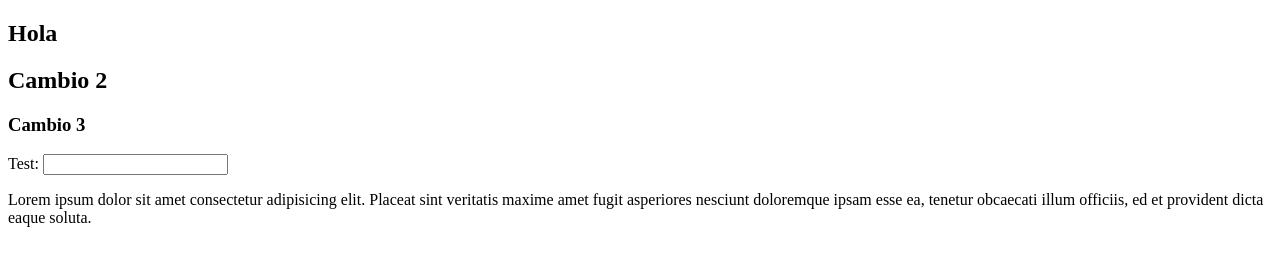
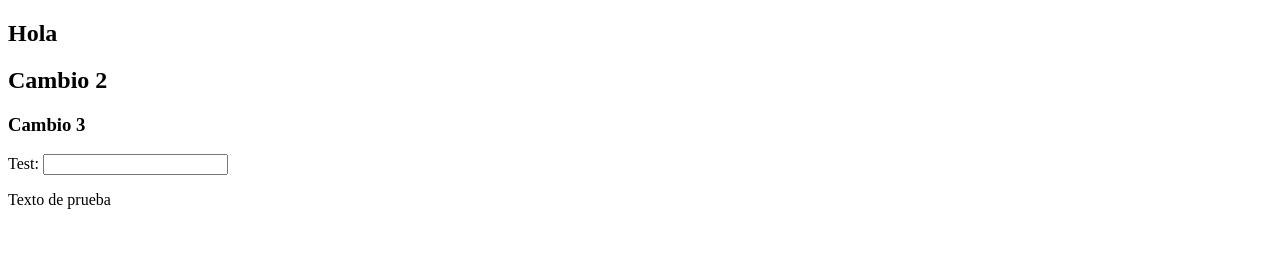
Before and after one commit to fededigital/git-test, a plain HTML site: page index.html in a window 1280 px wide. Drawn offline with Linux system fonts and the light colour scheme.

Commit message:
feat: merge from other feature

```diff
--- a/index.html
+++ b/index.html
@@ -12,12 +12,7 @@
         <h3>Cambio 3</h3>
         <label for="test">Test:</label>
         <input type="text" id="test">
-        <p>
-            Lorem ipsum dolor sit amet consectetur adipisicing elit.
-            Placeat sint veritatis maxime amet fugit asperiores nesciunt
-            doloremque ipsam esse ea, tenetur obcaecati illum officiis,
-            ed et provident dicta eaque soluta.
-        </p>
+        <p>Texto de prueba</p>
     </section>
     <footer></footer>
 </body>
```
